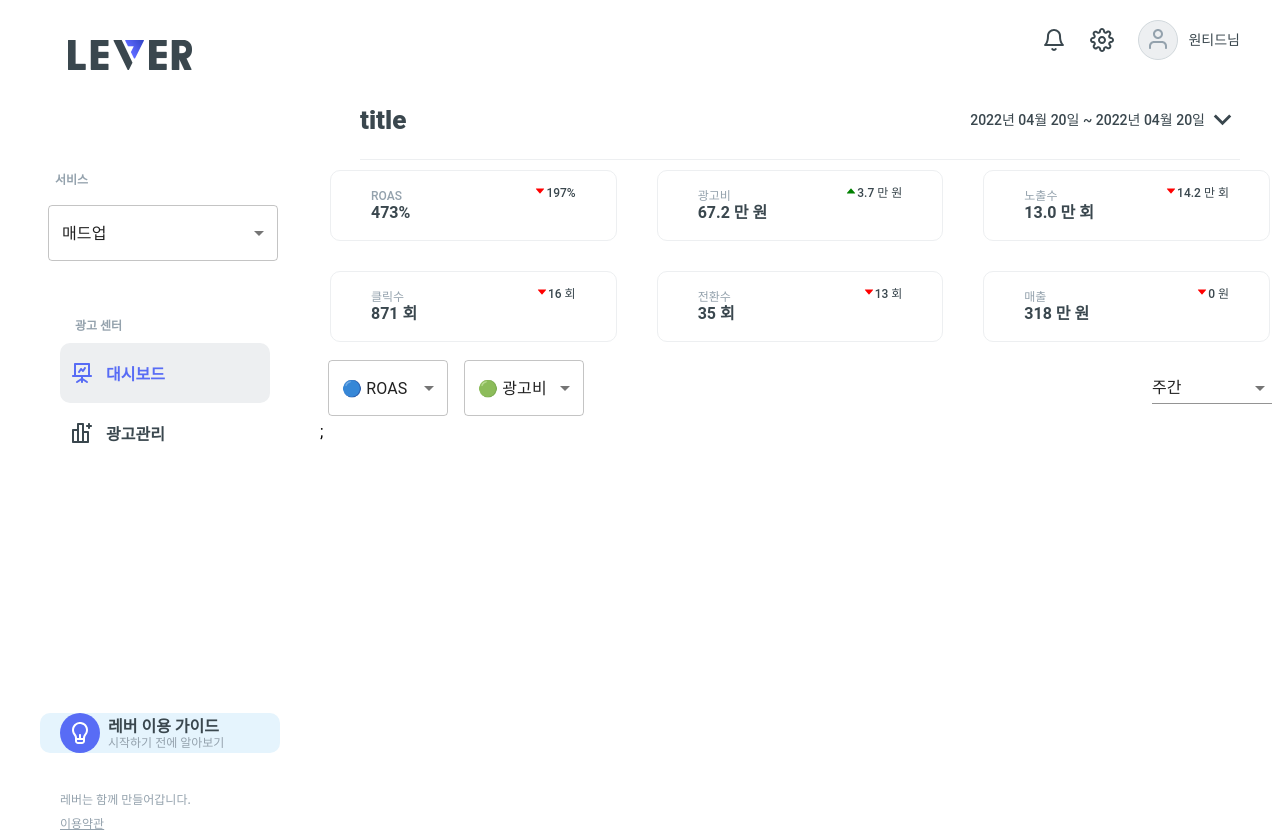
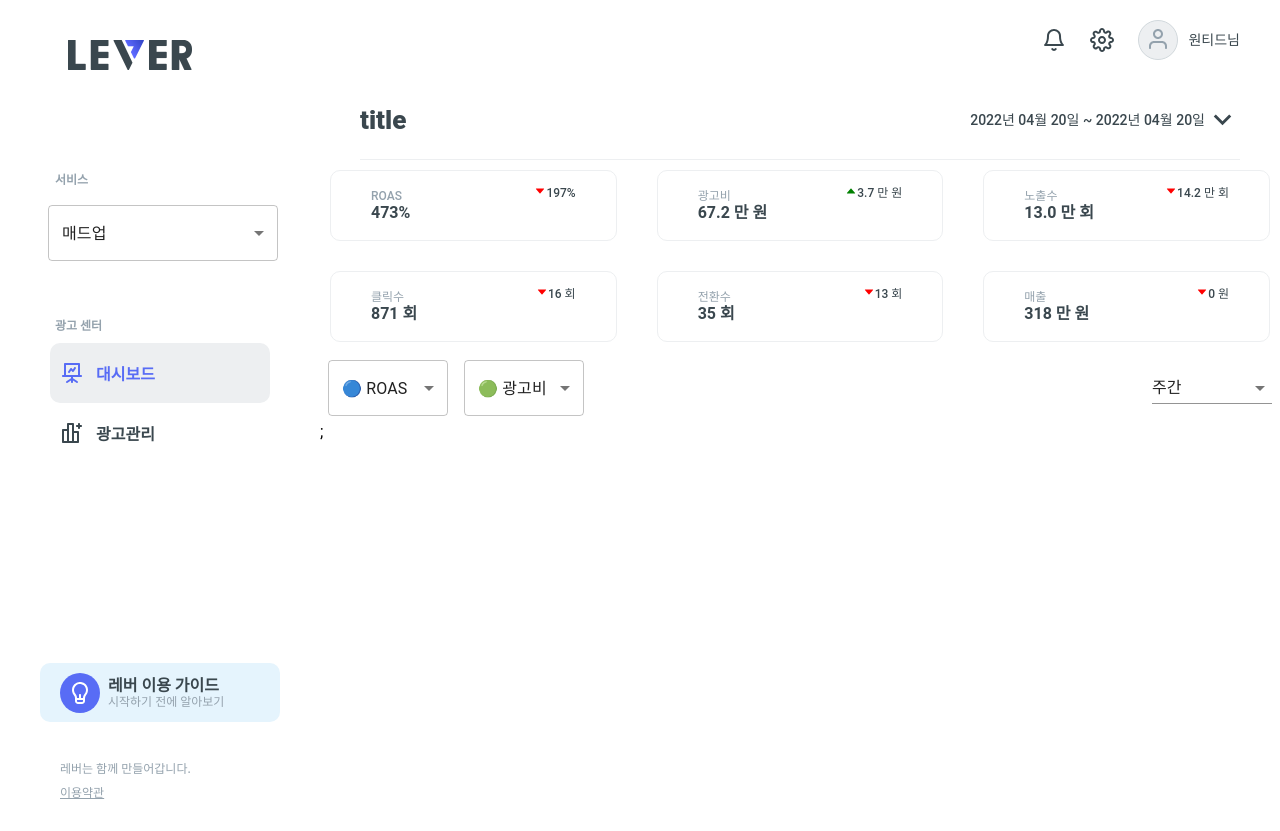
Before and after one commit to pre-onboarding-frontend-7-team-3/pre-onboarding-7th-2-2-3, a React (Create React App) app: page / in a window 1280 px wide. After the commit the page ends 800 px from the top, so only its background shows below. Built offline with nearby package versions, Linux system fonts and the light colour scheme; data requests are answered from the project's data file.

Commit message:
fix: 기타 경로 수정 및 console.log 제거

```diff
--- a/src/components/Layout/LayoutNav/NavAdCenter.jsx
+++ b/src/components/Layout/LayoutNav/NavAdCenter.jsx
@@ -14,8 +14,7 @@ const Wrapper = styled.div`
   width: 220px;
   height: auto;
 
-  padding-left: 10px;
-  margin-bottom: 250px;
+  margin-bottom: 200px;
 `;
 
 const TitleWrapper = styled.div`
@@ -23,8 +22,7 @@ const TitleWrapper = styled.div`
   flex-direction: column;
   align-items: flex-start;
 
-  padding-left: 5px;
-  margin: 0 0 10px 10px;
+  margin: 0 0 10px 5px;
 
   font-family: Roboto;
   font-size: 12px;
--- a/src/components/Layout/LayoutNav/index.jsx
+++ b/src/components/Layout/LayoutNav/index.jsx
@@ -16,10 +16,12 @@ const Wrapper = styled.div`
   height: 100%;
 `;
 
+const LogoWrapper = styled.div`
+  margin: 40px 60px 100px 0;
+`;
+
 const NavLogo = styled.img`
   width: 124px;
-
-  margin: 40px 60px 100px 0;
 
   cursor: pointer;
 `;
@@ -27,9 +29,11 @@ const NavLogo = styled.img`
 const LayoutNav = () => {
   return (
     <Wrapper>
-      <Link to="/">
-        <NavLogo src="/LEVER_LOGO.png" alt="COMPANY_LOGO" />
-      </Link>
+      <LogoWrapper>
+        <Link to="/">
+          <NavLogo src="/LEVER_LOGO.png" alt="COMPANY_LOGO" />
+        </Link>
+      </LogoWrapper>
 
       <NavService />
       <NavAdCenter />
--- a/src/components/Layout/index.jsx
+++ b/src/components/Layout/index.jsx
@@ -2,7 +2,7 @@ import React, { useState, useEffect, useRef } from "react";
 import styled from "@emotion/styled";
 import _ from "lodash";
 
-import { useOnClickOutside } from "hooks/AdManagement/useOnClickOutside";
+import { useOnClickOutside } from "hooks/useOnClickOutside";
 
 import LayoutNav from "./LayoutNav";
 import LayoutHeader from "./LayoutHeader";
--- a/src/hooks/AdManagement/useOnClickOutside.js
+++ b/src/hooks/useOnClickOutside.js
@@ -1,6 +1,6 @@
 import { useEffect, useState } from "react";
 
-export function useOnClickOutside(ref, callback) {
+export const useOnClickOutside = (ref, callback) => {
   const [isTouchEvent, setTouchEvent] = useState(false);
   const eventType = isTouchEvent ? "touchend" : "click";
 
@@ -27,4 +27,4 @@ export function useOnClickOutside(ref, callback) {
   useEffect(() => {
     setTouchEvent("ontouchstart" in document.documentElement);
   }, []);
-}
+};
--- a/src/utils/getKPI.js
+++ b/src/utils/getKPI.js
@@ -10,7 +10,7 @@ const daysBetween = (d1, d2) => {
     Math.abs(treatAsUTC(d1).setHours(0, 0, 0, 0) - treatAsUTC(d2).setHours(0, 0, 0, 0)) /
       millisecondsPerDay,
   );
-  console.log(a, d1, d2);
+
   return a;
 };
 
```
